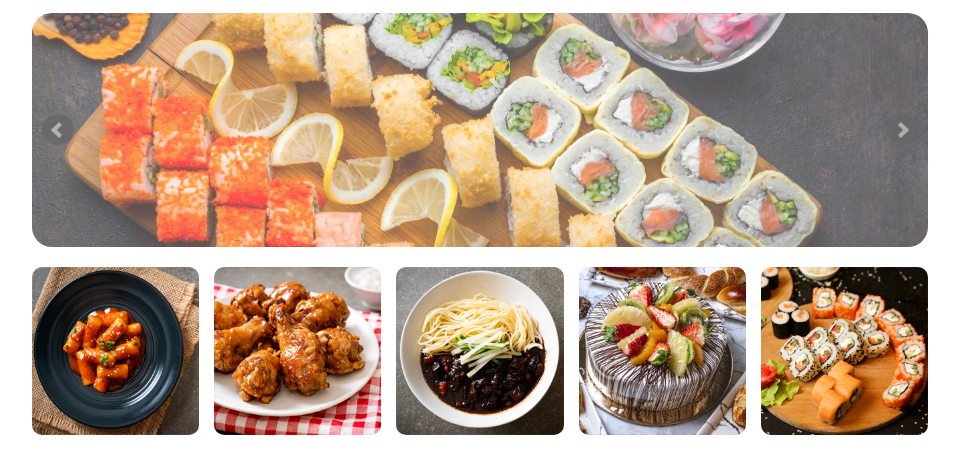
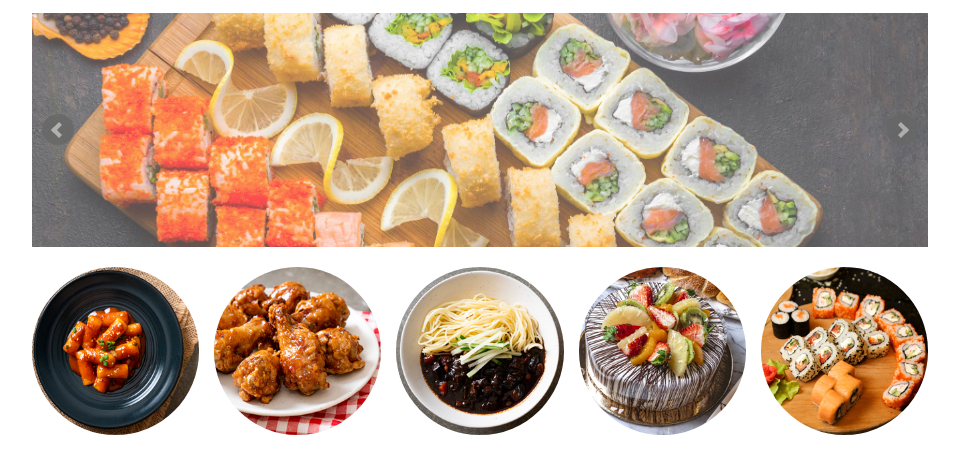
Before and after one commit to Erkronell/test, a plain HTML site: page index.html in a window 1280 px wide. Shown: the part 76-528 px from the top of the page, without its empty margins (160-1119 px from the left). Drawn offline with nearby package versions, Linux system fonts and the light colour scheme.

Commit message:
Add files via upload

```diff
--- a/style.css
+++ b/style.css
@@ -85,12 +85,8 @@ header .header__logo span {
   margin-left: var(--padding);
 }
 
-.slider img {
-  border-radius: 20px;
-}
-
 .slider2 img {
-  border-radius: 10px;
+  border-radius: 50%;
 }
 .categories {
   background-color: white;
```
